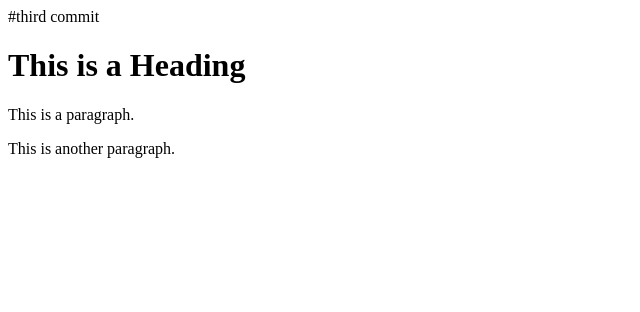
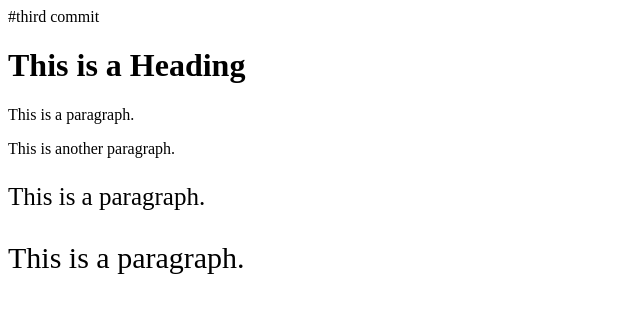
Before and after one commit to craftgithubuser/craftcommon21_gitworkspace, a plain HTML site: page simple_html.html in a window 1280 px wide. Shown: the whole page, without its empty margins (0-640 px from the left). Drawn offline with Linux system fonts and the light colour scheme.

Commit message:
7th commit-html file modefied inline style included

```diff
--- a/simple_html.html
+++ b/simple_html.html
@@ -10,6 +10,8 @@
    <h1>This is a Heading</h1>
    <p>This is a paragraph.</p>
    <p>This is another paragraph.</p>
+   <p style="font-size:25px">This is a paragraph.</p>
+   <p style="font-size:30px">This is a paragraph.</p>
 </body>
 
 </html>
```
